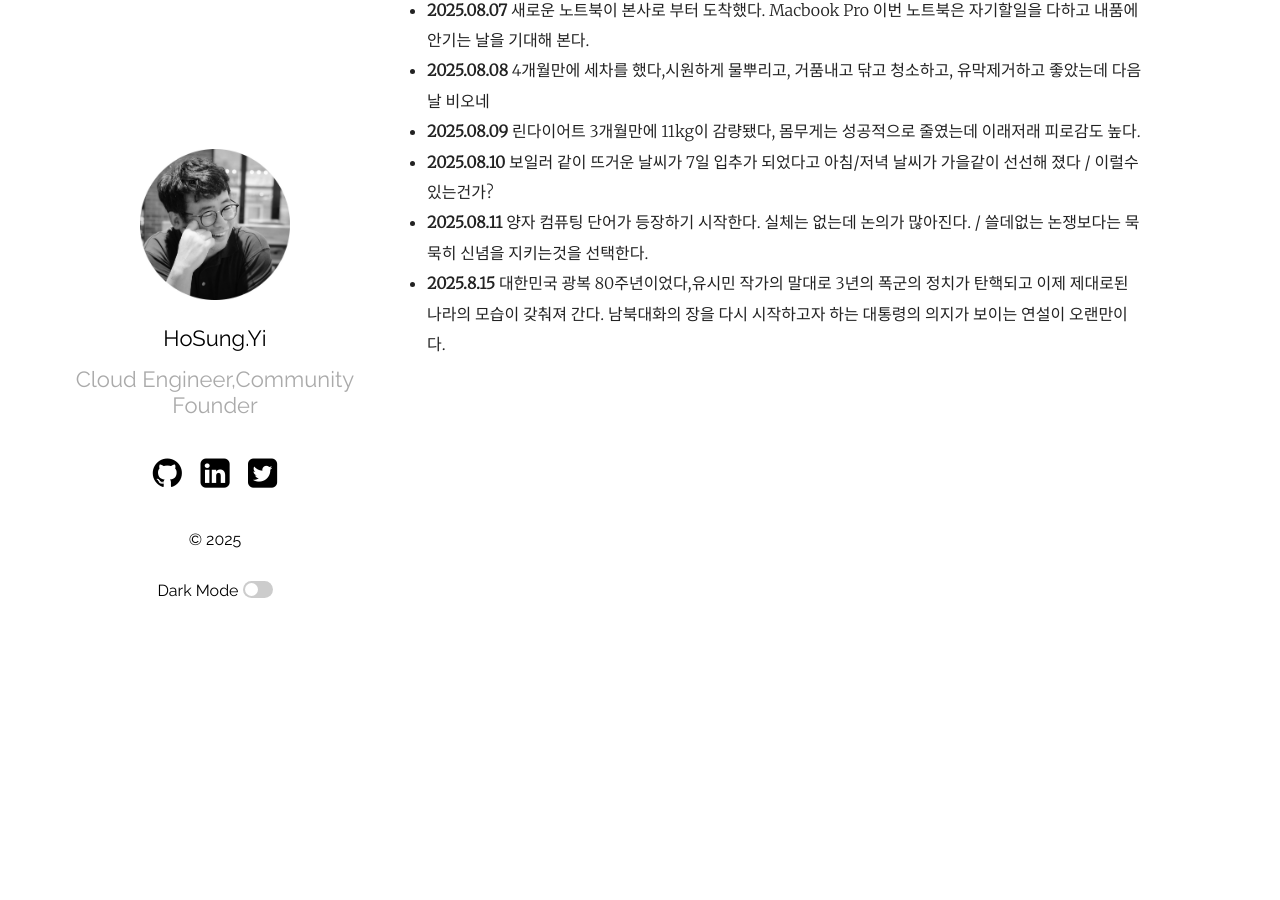
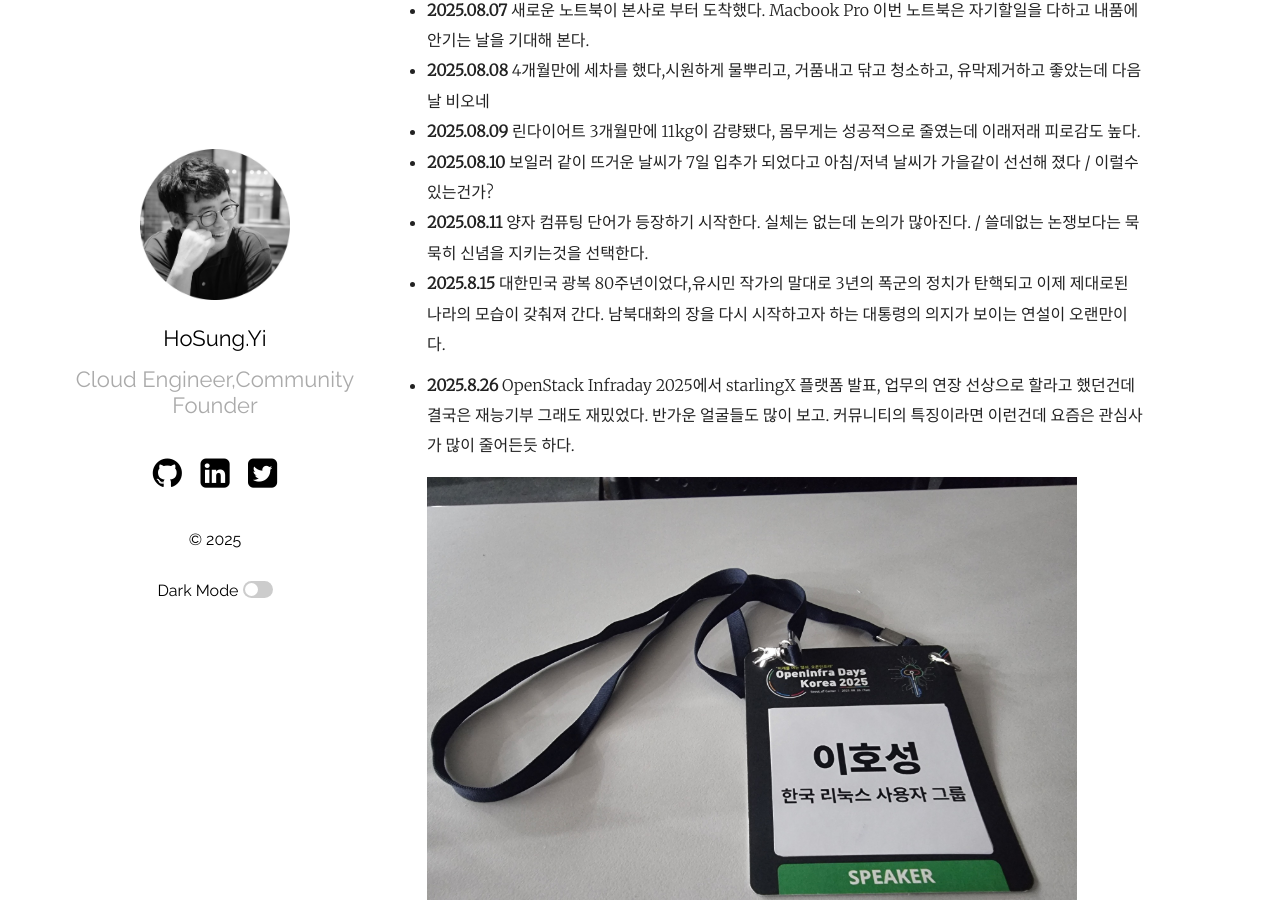
Before and after one commit to hslee77/hslee77.github.io, a Jekyll site: the page built from wiki/memo/2025-08-03-Aug.md, in a window 1280 px wide and 900 px high, scrolled down 2539 px. Built offline with Jekyll 4.4.1, drawn with Linux system fonts in a browser that asks for light colours.

Commit message:
Update v4.0

```diff
--- a/wiki/memo/2025-08-03-Aug.md
+++ b/wiki/memo/2025-08-03-Aug.md
@@ -42,3 +42,9 @@ categories: [Tommy Journey]
 - **2025.08.10** 보일러 같이 뜨거운 날씨가 7일 입추가 되었다고 아침/저녁 날씨가 가을같이 선선해 졌다 / 이럴수 있는건가?
 - **2025.08.11** 양자 컴퓨팅 단어가 등장하기 시작한다. 실체는 없는데 논의가 많아진다. / 쓸데없는 논쟁보다는 묵묵히 신념을 지키는것을 선택한다.
 - **2025.8.15** 대한민국 광복 80주년이었다,유시민 작가의 말대로 3년의 폭군의 정치가 탄핵되고 이제 제대로된 나라의 모습이 갖춰져 간다. 남북대화의 장을 다시 시작하고자 하는 대통령의 의지가 보이는 연설이 오랜만이다.
+- **2025.8.26** OpenStack Infraday 2025에서 starlingX 플랫폼 발표, 업무의 연장 선상으로 할라고 했던건데 결국은 재능기부 그래도 재밌었다. 반가운 얼굴들도 많이 보고. 커뮤니티의 특징이라면 이런건데 요즘은 관심사가 많이 줄어든듯 하다.
+
+  <img src="/img/linuxseminar/openstack.jpg" alt="screenshot" align=left width="650"/>
+<div style="clear:both;"></div>
+-----------------------
+<div style="clear:both;"></div>
```
Also changed, not shown: wiki/memo/2025-08-16-book.md (+1 -0 lines), wiki/memo/2025-08-17-insight.md (+2 -0 lines), img/linuxseminar/openstack.jpg (added).
